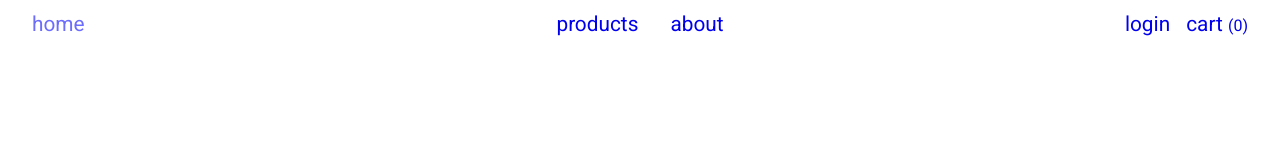
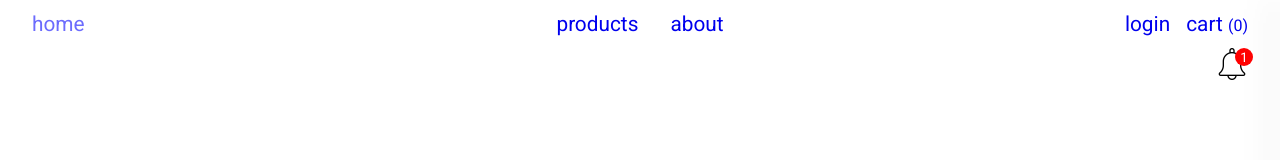
Before and after one commit to jslee423/shopping-cart, a React (Create React App) app in the folder frontend/: page / in a window 1280 px wide. Shown: the top 160 px of the page. Built offline with nearby package versions, Linux system fonts and the light colour scheme.

Commit message:
add notification side popup and small style changes

```diff
--- a/frontend/src/App.js
+++ b/frontend/src/App.js
@@ -2,10 +2,11 @@ import { Suspense } from "react"
 import { BrowserRouter } from "react-router-dom"
 import AnimatedRoutes from "./components/AnimatedRoutes"
 import Navbar from "./components/Navbar"
+import Footer from "./components/Footer"
+import IsLoadingScreen from "./components/IsLoadingScreen"
 
 import './App.scss'
-import Footer from "./components/Footer"
-import IsLoadingScreen from "./components/IsLoadingScreen"
+import Notifications from "./components/Notifications"
 
 
 function App() {
@@ -13,6 +14,7 @@ function App() {
         <BrowserRouter>
             <Suspense fallback={<IsLoadingScreen />}>
                 <Navbar />
+                <Notifications />
                 <AnimatedRoutes />
                 {/* <Footer /> */}
             </Suspense>
--- a/frontend/src/components/CartItem.js
+++ b/frontend/src/components/CartItem.js
@@ -29,7 +29,7 @@ const CartItem = (props) => {
             <td>{
                 props.readOnly ? newQuantity :
                 location.pathname === '/cart' ?
-                <input className='cartqty' id={`cartqty${item.name}`} type="number" value={newQuantity} onChange={(e) => quantityOnChange(e)}></input>
+                <input className='cartqty' id={`cartqty${item.name}`} type="number" min={1} value={newQuantity} onChange={(e) => quantityOnChange(e)}></input>
                 : item.quantity
             }</td>
             <td>${(item.quantity * item.price).toFixed(2)}</td>
--- /dev/null
+++ b/frontend/src/components/Notifications.js
@@ -0,0 +1,36 @@
+import React, { useRef, useState } from 'react'
+import notificationImg from '../images/bell.png'
+
+import '../styles/components/Notifications.scss'
+
+const Notifications = () => {
+    const [showNotifications, setShowNotifications] = useState(false)
+    const notificationRef = useRef()
+
+    const openNotifications = () => {
+        setShowNotifications(true)
+        notificationRef.current.style.width = "25rem";
+    }
+
+    const closeNotifications = () => {
+        notificationRef.current.style.width = "0";
+    }
+
+    return (
+        <>
+        <button id="notifications" onClick={() => openNotifications()}><img src={notificationImg} alt='notifications icon' /><span id="notifCount">1</span></button>
+
+        <div id="mySidenav" class="notificationList" ref={notificationRef}>
+            {/* <a href="javascript:void(0)" class="closebtn" onClick={() => closeNotifications()}>&times;</a> */}
+            {/* <a href="#">About</a>
+            <a href="#">Services</a>
+            <a href="#">Clients</a>
+            <a href="#">Contact</a> */}
+            <button className="closebtn" onClick={() => closeNotifications()}>&times;</button>
+
+        </div>
+        </>
+    )
+}
+
+export default Notifications
--- a/frontend/src/pages/ProductDetails.js
+++ b/frontend/src/pages/ProductDetails.js
@@ -18,7 +18,11 @@ const ProductDetails = ({product}) => {
         if (cartItem) {
             dispatch(UPDATE_ITEM_IN_CART(cartItem._id, cartItem.quantity+Number(newQuantity)))
         } else {
-            dispatch(ADD_ITEM_TO_CART(product))
+            const newProduct = {
+                ...product,
+                quantity: Number(newQuantity)
+            }
+            dispatch(ADD_ITEM_TO_CART(newProduct))
         }
     }
 
@@ -38,16 +42,17 @@ const ProductDetails = ({product}) => {
             </div>
 
             <div className='productInfoSection'>
-                <div className="productImage"></div>
                 <div className='productInfo'>
-                    <h1>{product.name}</h1>
-                    <h3>${product.price.toFixed(2)}</h3>
-                    <h3>{product.description}</h3>
-                    <h3>{product.rating}/5 <img src={starImg} alt="star icon" className="starImg" /> ({product.reviews.length})</h3>
-
+                    <div className="productImage"></div>
+                    <div className='prodDetails'>
+                        <h1>{product.name}</h1>
+                        <h3 id="prodRating">{product.rating}/5 <img src={starImg} alt="star icon" className="starImg" /> ({product.reviews.length})</h3>
+                        <h3>{product.description}</h3>
+                    </div>
                 </div>
                 <div className='addprodtocart'>
                     <div>
+                        <h3>${(product.price * Number(newQuantity)).toFixed(2)}</h3>
                         <label htmlFor="addqty">qty: </label>
                         <input id='addqty' type="number" min={1} value={newQuantity} onChange={(e) => quantityOnChange(e)}></input>
                     </div>
--- a/frontend/src/styles/components/Navbar.scss
+++ b/frontend/src/styles/components/Navbar.scss
@@ -1,6 +1,6 @@
 @import '../../utilities/variables';
 
-$widthSide: 15%;
+$widthSide: 20%;
 $widthMiddle: calc(100% - $widthSide - $widthSide);
 
 // need to separate or active link style breaks
@@ -52,6 +52,40 @@ nav a:visited {
         gap: 1rem;
         align-items: center;
 
+        // #notifications {
+        //     background-color: transparent;
+        //     border: none;
+        //     position: fixed;
+        //     top: $navbarHeight;
+        //     right: 2rem;
+        //     padding: 0;
+        //     cursor: pointer;
+
+        //     img {
+        //         height: 2rem;
+        //         width: auto;
+        //     }
+
+        //     #notifCount {
+        //         width: 18px;
+        //         height: 18px;
+        //         background-color: red;
+        //         position: absolute;
+        //         right: -5px;
+        //         border-radius: 100%;
+        //         color: white;
+        //         text-align: center;
+        //         justify-content: center;
+        //         align-items: center;
+        //         // font-weight: bold;
+        //     }
+
+        //     &:hover {
+        //         transition: all .2s ease-in-out;
+        //         transform: scale(1.1);
+        //     }
+        // }
+
         #logout {
             display: flex;
             background-color: transparent;
--- /dev/null
+++ b/frontend/src/styles/components/Notifications.scss
@@ -0,0 +1,60 @@
+@import '../../utilities/variables';
+
+#notifications {
+    background-color: transparent;
+    border: none;
+    position: fixed;
+    top: $navbarHeight;
+    right: 2rem;
+    padding: 0;
+    cursor: pointer;
+
+    img {
+        height: 2rem;
+        width: auto;
+    }
+
+    #notifCount {
+        width: 18px;
+        height: 18px;
+        background-color: red;
+        position: absolute;
+        right: -5px;
+        border-radius: 100%;
+        color: white;
+        text-align: center;
+        justify-content: center;
+        align-items: center;
+        // font-weight: bold;
+    }
+
+    &:hover {
+        transition: all .2s ease-in-out;
+        transform: scale(1.1);
+    }
+}
+
+.notificationList {
+    height: 100%;
+    width: 0;
+    position: fixed;
+    z-index: 1;
+    top: 0;
+    right: 0;
+    background-color: lightslategray;
+    overflow-x: hidden;
+    transition: 0.3s;
+    padding-top: 60px;
+    box-shadow: -5px 0px 30px 1px #aaaaaa;
+
+    .closebtn {
+        position: absolute;
+        top: 0;
+        right: 1rem;
+        font-size: 36px;
+        // margin-left: 50px;
+        background-color: transparent;
+        border: none;
+        color: white
+    }
+}
--- a/frontend/src/styles/pages/ProductDetails.scss
+++ b/frontend/src/styles/pages/ProductDetails.scss
@@ -49,21 +49,38 @@
         padding-right: 2rem;
         display: flex;
         // justify-self: center;
-        justify-content: space-around;
-        align-items: center;
+        // justify-content: space-evenly;
+        // align-items: center;
         // width: 100%;
         // width: 95%;
 
-        .productImage {
-            background-color: rgb(236, 236, 236);
-            width: 400px;
-            height: 400px;
+        .productInfo {
+            display: flex;
+            width: 100%;
+            gap: 2rem;
+
+            .productImage {
+                background-color: rgb(236, 236, 236);
+                width: 400px;
+                height: 400px;
+            }
+
+            .prodDetails {
+                h1 {
+                    margin: 0;
+                }
+
+                #prodRating {
+                    margin: 0;
+                }
+            }
         }
+
 
         .addprodtocart {
             display: flex;
             flex-direction: column;
-            text-align: center;
+            text-align: end;
             // align-items: center;
             gap: 1rem;
 
```
Also changed, not shown: frontend/src/components/Navbar.js (+5 -2 lines), frontend/src/images/bell.png (added), frontend/src/images/notification.png (added).
